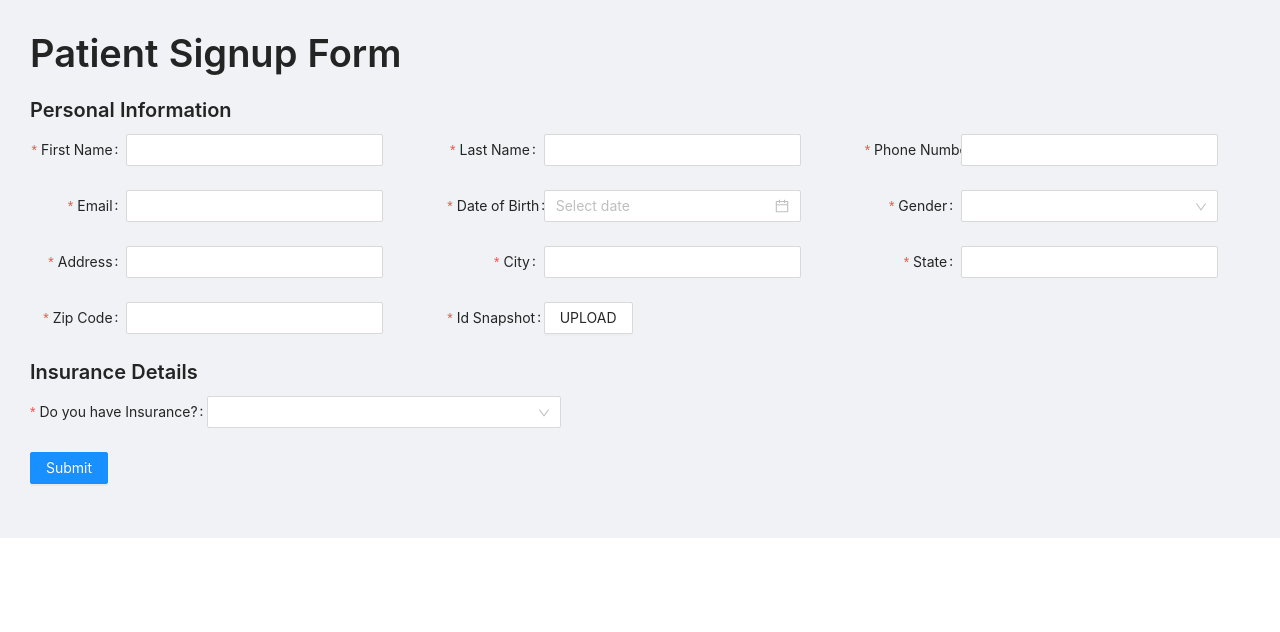
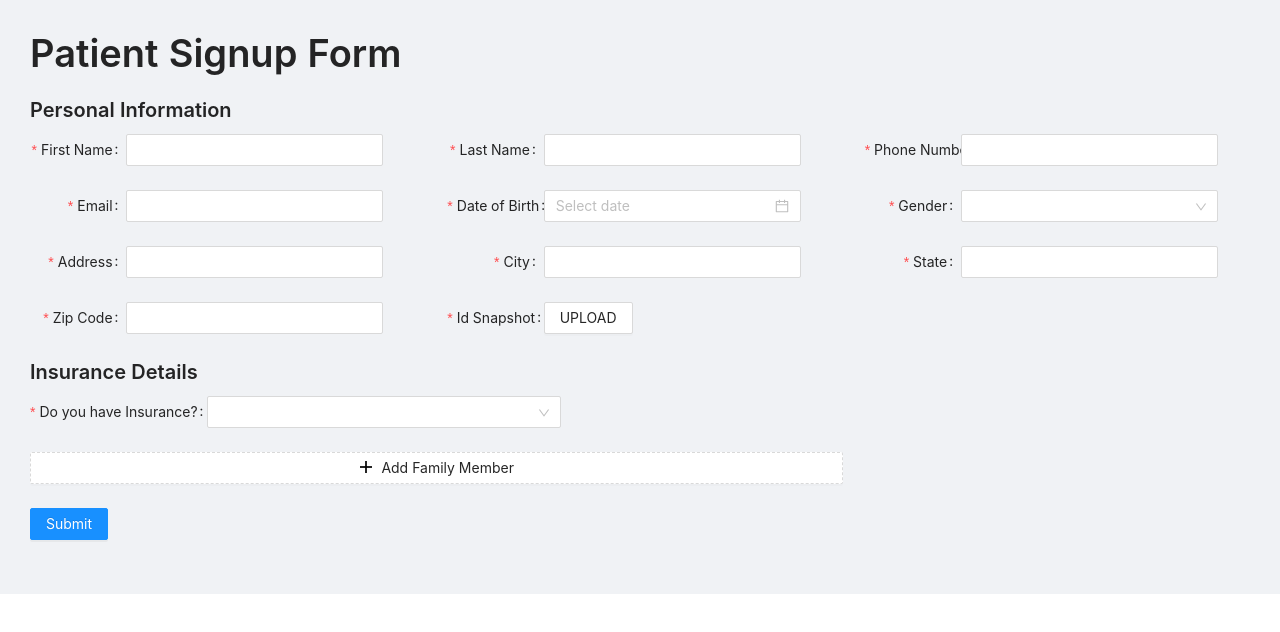
Before and after one commit to kashifali11/patient_signup_form, a React app: page / in a window 1280 px wide. Shown: the top 632 px of the page. Built offline with nearby package versions, Linux system fonts and the light colour scheme.

Commit message:
Appended family detail section in User Form

```diff
--- a/src/app/components/userInformationForm/UserInformationForm.jsx
+++ b/src/app/components/userInformationForm/UserInformationForm.jsx
@@ -3,6 +3,7 @@ import React from "react";
 import PersonalInformation from "./personalInformation/PersonalInformation.jsx";
 import InsuranceDetails from "./insuranceDetails/InsuranceDetails.jsx";
 import { v4 as uuidv4 } from "uuid";
+import FamilyDetails from "./familyDetails/FamilyDetailsList.jsx";
 const layout = {
   labelCol: { span: 6 },
   wrapperCol: { span: 16 },
@@ -26,6 +27,7 @@ export default function UserInformationForm() {
     <Form form={form} {...layout} name="patient_signup_form" onFinish={onFinish}>
       <PersonalInformation />
       <InsuranceDetails form={form} />
+      <FamilyDetails />
       <Form.Item>
         <Button type="primary" htmlType="submit">
           Submit
```
